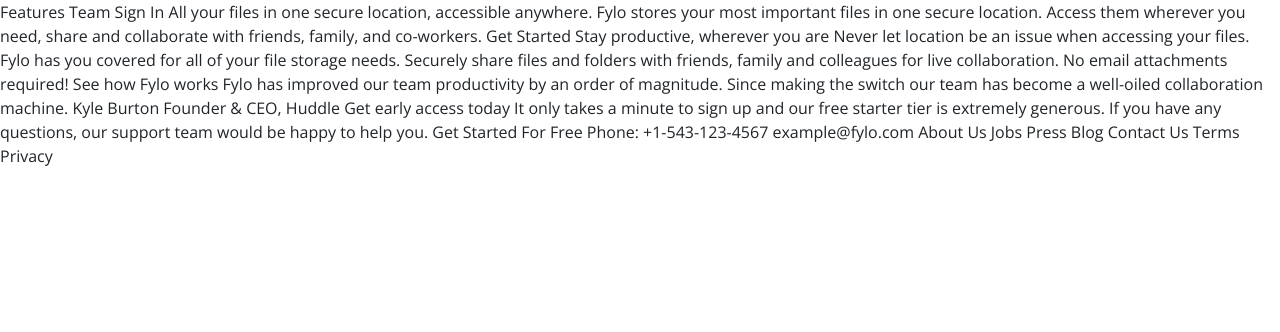
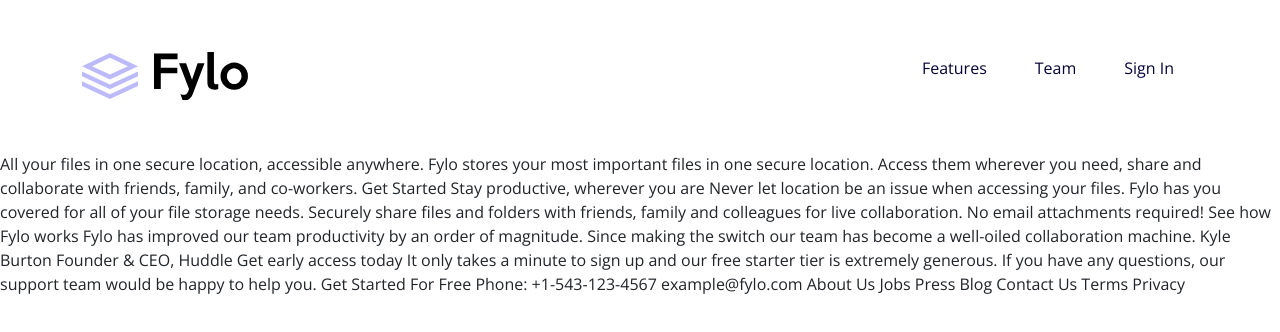
Before and after one commit to xStephx/fylo-landing-page-with-two-column-layout-challenge, a plain HTML site: page index.html in a window 1280 px wide. Drawn offline with nearby package versions, Linux system fonts and the light colour scheme.

Commit message:
added header section

```diff
--- a/assets/css/style.css
+++ b/assets/css/style.css
@@ -38,3 +38,22 @@
 p{
     font-size: var(--Font-size-paragraph);
 }
+
+/* Navbar */
+.navbar ul li a{
+    color: var(--Very-Dark-Blue);
+    font-weight: 400;
+    transition: all 0.3s;
+}
+
+.navbar ul li a:hover{
+    font-size: 1.1rem;
+    opacity: 0.9;
+}
+
+/* Responsive */
+@media(max-width: 375px){
+    .logo img{
+        max-width: 100px;
+    }
+}
--- a/index.html
+++ b/index.html
@@ -13,15 +13,30 @@
   <!--Google Fonts -->
   <link rel="preconnect" href="https://fonts.googleapis.com">
   <link rel="preconnect" href="https://fonts.gstatic.com" crossorigin>
-  <link href="https://fonts.googleapis.com/css2?family=Open+Sans:ital,wght@0,300..800;1,300..800&family=Raleway:ital,wght@0,100..900;1,100..900&display=swap" rel="stylesheet">
+  <link
+    href="https://fonts.googleapis.com/css2?family=Open+Sans:ital,wght@0,300..800;1,300..800&family=Raleway:ital,wght@0,100..900;1,100..900&display=swap" rel="stylesheet">
   <title>Frontend Mentor | Fylo landing page with two column layout</title>
 </head>
 
 <body>
+  <!-- Header -->
+  <header class="container container-sm container-md container-lg container-xl container-xxl d-flex justify-content-between align-items-center my-5">
+    <div class="logo">
+      <a href="#"><img src="assets/images/logo.svg" alt="Logo" class="img-fluid"></a>
+    </div>
+    <!-- Navbar -->
+    <nav class="navbar">
+      <ul class="d-flex list-unstyled">
+        <li class="mx-1 mx-sm-2 mx-md-3 mx-lg-4"><a href="#" class="text-decoration-none">Features</a></li>
+        <li class="mx-1 mx-sm-2 mx-md-3 mx-lg-4"><a href="#" class="text-decoration-none">Team</a></li>
+        <li class="mx-1 mx-sm-2 mx-md-3 mx-lg-4"><a href="#" class="text-decoration-none">Sign In</a></li>
+      </ul>
+    </nav>
+  </header>
 
-  Features
-  Team
-  Sign In
+
+
+
 
   All your files in one secure location, accessible anywhere.
 
@@ -67,7 +82,9 @@
   Privacy
 
   <!-- Bootstrap -->
-  <script src="https://cdn.jsdelivr.net/npm/bootstrap@5.3.3/dist/js/bootstrap.bundle.min.js" integrity="sha384-YvpcrYf0tY3lHB60NNkmXc5s9fDVZLESaAA55NDzOxhy9GkcIdslK1eN7N6jIeHz" crossorigin="anonymous"></script>
+  <script src="https://cdn.jsdelivr.net/npm/bootstrap@5.3.3/dist/js/bootstrap.bundle.min.js"
+    integrity="sha384-YvpcrYf0tY3lHB60NNkmXc5s9fDVZLESaAA55NDzOxhy9GkcIdslK1eN7N6jIeHz"
+    crossorigin="anonymous"></script>
 </body>
 
 </html>
```
